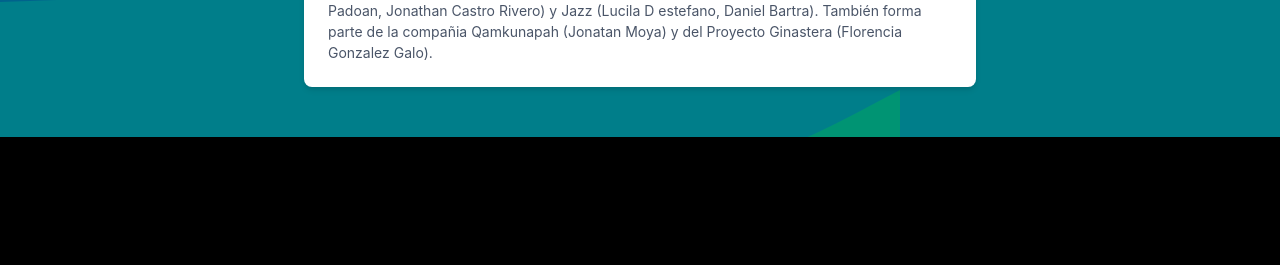
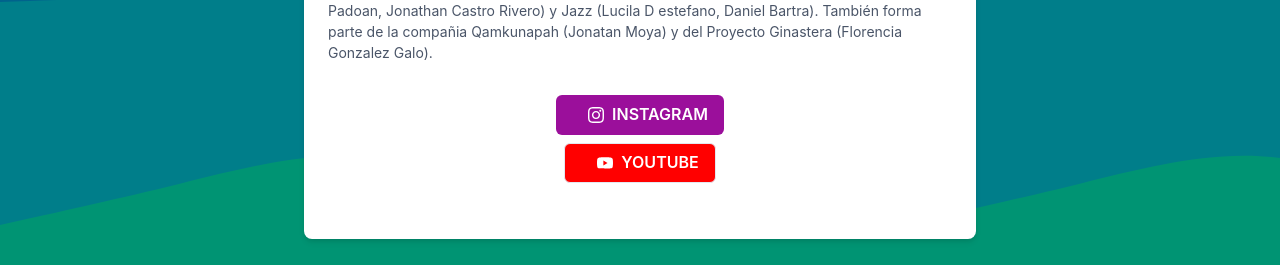
Before and after one commit to Lilfvchx/candela, a React (Vite) app in the folder cnm/LICENSE/: page /aboutme in a window 1280 px wide. Shown: the part 1016-1281 px from the top of the page. Before the commit the page ends 1153 px from the top, so only its background shows below. Built offline with nearby package versions, Linux system fonts and the light colour scheme.

Commit message:
cambios en about me e incorporacion de redes socuiales

```diff
--- a/cnm/LICENSE/src/App.jsx
+++ b/cnm/LICENSE/src/App.jsx
@@ -2,7 +2,6 @@ import { BrowserRouter as Router, Route, Routes } from 'react-router-dom'
 import Aboutme from './pages/AboutPage/Aboutmepage'
 import Home from './pages/Home/Home'
 import Obras from "./pages/Obras/Obras"
-import Contacto from "./pages/Contact/Contacto"
 import Error from "./pages/Error/Error"
 import NavBar from './components/shared/NavBar'
 function App() {
@@ -37,16 +36,7 @@ function App() {
             </>
           }
         ></Route>
-        <Route
-          exact
-          path="/contacto"
-          element={
-            <>
-            <NavBar/>
-              <Contacto />
-            </>
-          }
-        ></Route>
+
           <Route
           exact
           path="*"
--- a/cnm/LICENSE/src/components/shared/SidebarData.jsx
+++ b/cnm/LICENSE/src/components/shared/SidebarData.jsx
@@ -21,10 +21,5 @@ export const SidebarData = [
     icon: <VscPerson size="1.8em" title='About Me'/>,
     cName: "nav-text",
 },
-{
-    title:"Contacto",
-    path: "/contacto",
-    icon: <BiBookHeart size="1.8em" title='Contacto'/>,
-    cName: "nav-text",
-},
+
 ]
--- a/cnm/LICENSE/src/pages/AboutPage/components/AboutMeCard.jsx
+++ b/cnm/LICENSE/src/pages/AboutPage/components/AboutMeCard.jsx
@@ -1,4 +1,4 @@
-import React from "react";
+import React from 'react'
 import {
   chakra,
   Box,
@@ -6,12 +6,15 @@ import {
   Flex,
   useColorModeValue,
   Link,
-} from "@chakra-ui/react";
-import infocs from "../../../components/object/infoCE";
+} from '@chakra-ui/react'
+import { FcGoogle } from 'react-icons/fc'
+import { FaFacebook } from 'react-icons/fa'
+import { SiYoutube, SiInstagram } from 'react-icons/si'
+import { Button, Center, Stack, Text } from '@chakra-ui/react'
+import infocs from '../../../components/object/infoCE'
 
-export default function AboutMeCard(){
+export default function AboutMeCard() {
   return (
-
     <Flex
       p={50}
       w="full"
@@ -23,7 +26,7 @@ export default function AboutMeCard(){
         mx="auto"
         rounded="lg"
         shadow="md"
-        bg={useColorModeValue("white", "gray.800")}
+        bg={useColorModeValue('white', 'gray.800')}
         maxW="2xl"
       >
         <Image
@@ -46,30 +49,65 @@ export default function AboutMeCard(){
               About me
             </chakra.span>
             <Link
-              href="https://www.instagram.com/candelaenmovimiento/" isExternal
+              href="https://www.instagram.com/candelaenmovimiento/"
+              isExternal
               display="block"
-              color={useColorModeValue("gray.800", "white")}
+              color={useColorModeValue('gray.800', 'white')}
               fontWeight="bold"
               fontSize="2xl"
               mt={2}
-              _hover={{ color: "gray.600", textDecor: "underline" }}
-
+              _hover={{ color: 'gray.600', textDecor: 'underline' }}
             >
               Candela Errandonea Rivarola
             </Link>
             <chakra.p
               mt={2}
               fontSize="sm"
-              color={useColorModeValue("gray.600", "gray.400")}
+              color={useColorModeValue('gray.600', 'gray.400')}
             >
-              {infocs.map((info, index) => <p key={index}>{info}</p>)}
+              {infocs.map((info, index) => (
+                <p key={index}>{info}</p>
+              ))}
             </chakra.p>
           </Box>
+          <Center p={8}>
+            <Stack spacing={2} align={'center'} maxW={'md'} w={'full'}>
+              {/* Instagram */}
+              <Link href='https://www.instagram.com/candelaenmovimiento/' isExternal>
+              <Button
+              position={"absoulute"}
+                w={'full'}
+                className="instagram-button"
+                color="white"
+                leftIcon={<SiInstagram />}
+                background="rgb(155, 15, 155)"
+                _hover={{ background: "black" }}
+              >
+                <Center>
+                  <Text>INSTAGRAM</Text>
+                </Center>
+              </Button></Link>
 
-
+              {/* Youtube */}
+              <Link href='https://www.youtube.com/channel/UCwI67p72iKpxwr8LSz-dv0A' isExternal>
+              <Button
+                position={"absoulute"}
+                w={'full'}
+                variant={'outline'}
+                leftIcon={<SiYoutube />}
+                color="white"
+                background="red"
+                _hover={{ background: "black" }}
+              >
+                <Center>
+                  <Text>YOUTUBE</Text>
+                </Center>
+              </Button>
+              </Link>
+            </Stack>
+          </Center>
         </Box>
       </Box>
     </Flex>
-
-  );
-};
+  )
+}
--- a/cnm/LICENSE/src/pages/Contact/Contacto.jsx
+++ /dev/null
@@ -1,13 +0,0 @@
-import React from 'react'
-
-function Contacto() {
-  return (
-    <div>
-
-
-
-    </div>
-  )
-}
-
-export default Contacto
```
Also changed, not shown: cnm/LICENSE/src/pages/Error/ErrorPage.jsx (added, +12 -0 lines).
